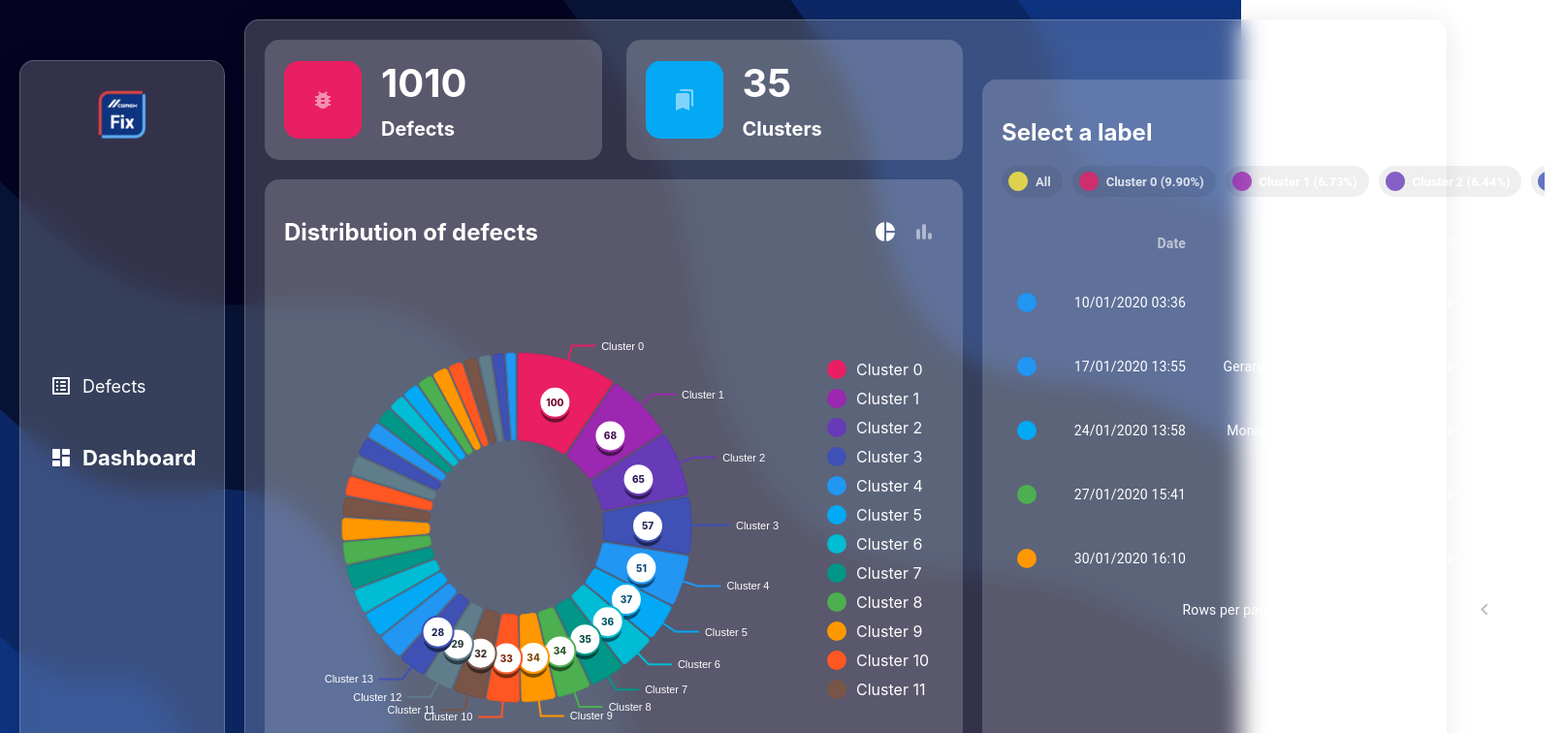
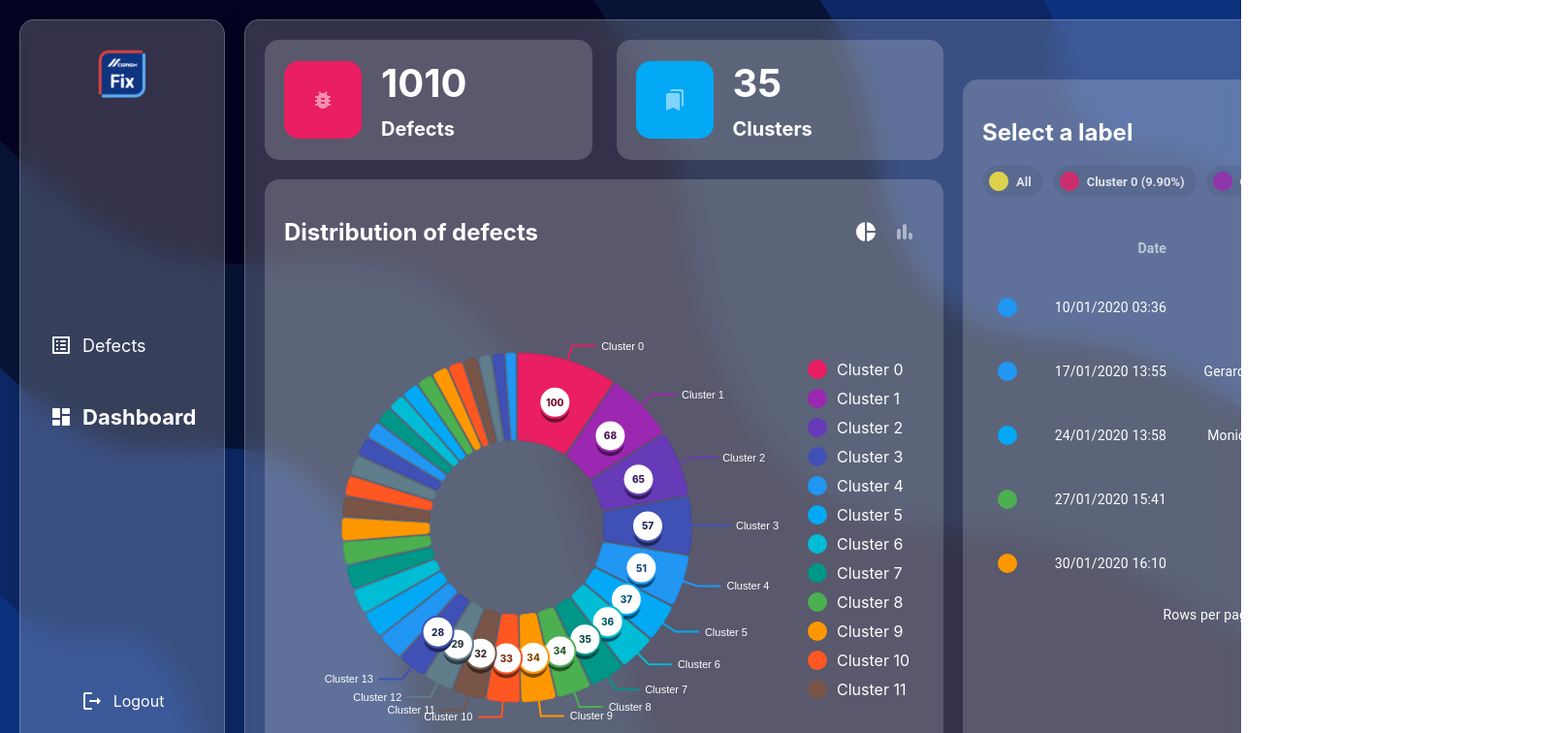
Before and after one commit to Abrahamcepedao/CemexWeb, a Next.js app in the folder front/: page /admin/results in a window 1280 px wide. Shown: the top 756 px of the page at 97% size, 1613 px wide, since content can reach past the window. Built offline with nearby package versions, Linux system fonts and the light colour scheme.

Commit message:
Added scrollbars

```diff
--- a/front/pages/admin/defects.tsx
+++ b/front/pages/admin/defects.tsx
@@ -1058,7 +1058,7 @@ const Defects: NextPage = (props) => {
                 <>
                     {/* list of defects */}
                     <div className={styles.defects__list__container}>
-                        <TableContainer sx={{ maxHeight: 'calc(100vh - 350px)', minHeight: 'cacl(100vh - 350px)'}}>
+                        <TableContainer sx={{ maxHeight: 'calc(100vh - 290px)', minHeight: 'cacl(100vh - 290px)'}}>
                           <Table aria-label="collapsible table" >
                             <TableHead>
                               <TableRow>
--- a/front/pages/admin/usuarios.tsx
+++ b/front/pages/admin/usuarios.tsx
@@ -581,7 +581,7 @@ const Usuarios: NextPage = (props) => {
             {usersList.length !== 0 ? (
               <>
                 <div className={styles.user__container}>
-                    <TableContainer sx={{ maxHeight: 'calc(100vh - 350px)', minHeight: 'cacl(100vh - 350px)' }}>
+                    <TableContainer sx={{ maxHeight: 'calc(100vh - 290px)', minHeight: 'cacl(100vh - 290px)' }}>
                       <Table aria-label="collapsible table" >
                         <TableHead>
                           <TableRow>
--- a/front/styles/admin/Dashboard.module.css
+++ b/front/styles/admin/Dashboard.module.css
@@ -8,7 +8,7 @@
     background-repeat: no-repeat;
     background-size: cover;
     background-position: center;
-    padding: 50px;
+    padding: 20px;
 }
 
 /* container */
@@ -21,7 +21,7 @@
     backdrop-filter: blur(11.7px);
     -webkit-backdrop-filter: blur(11.7px);
     border: 1px solid rgba(255, 255, 255, 0.21);
-    min-height: calc(100vh - 100px);
+    min-height: calc(100vh - 40px);
     color: white;
     flex: 1;
 }
--- a/front/styles/admin/Defects.module.css
+++ b/front/styles/admin/Defects.module.css
@@ -8,7 +8,7 @@
     background-repeat: no-repeat;
     background-size: cover;
     background-position: center;
-    padding: 50px;
+    padding: 20px;
 }
 
 .defects__container {
@@ -20,7 +20,7 @@
     backdrop-filter: blur(11.7px);
     -webkit-backdrop-filter: blur(11.7px);
     border: 1px solid rgba(255, 255, 255, 0.21);
-    min-height: calc(100vh - 100px);
+    min-height: calc(100vh - 40px);
     color: white;
     flex: 1;
     display: flex;
--- a/front/styles/admin/Results.module.css
+++ b/front/styles/admin/Results.module.css
@@ -1,5 +1,5 @@
 .main {
-    min-height: 100vh;
+    height: 100vh;
     display: flex;
     flex-direction: row;
     justify-content: between;
@@ -9,6 +9,8 @@
     background-size: cover;
     background-position: center;
     padding: 20px;
+    overflow: hidden;
+
 }
 
 /* container */
@@ -134,12 +136,12 @@
 .graph {
     width: 100%;
     height: 100%;
-    max-width: 600px;
     //background: rgba(255, 255, 255, 0.39);
     border-radius: 15px;
     padding: 20px;
+    max-width: 600px;
     overflow-x: scroll;
-    margin-right: 20px;
+    overflow-y: hidden;
 }
 
 /* graph legend */
@@ -147,7 +149,7 @@
     min-width: 120px;
     max-height: 355px;
     overflow-y: scroll;
-    overflow-x: scroll;
+    overflow-x: hidden;
 }
 .legend__container {
     display: flex;
@@ -180,8 +182,9 @@
     justify-content: space-between;
     align-items: center;
     margin-bottom: 20px;
+    padding-bottom: 5px;
+    overflow-y: hidden;
     overflow-x: scroll;
-
 }
 
 /* table */
--- a/front/styles/admin/Usuarios.module.css
+++ b/front/styles/admin/Usuarios.module.css
@@ -8,7 +8,7 @@
     background-repeat: no-repeat;
     background-size: cover;
     background-position: center;
-    padding: 50px;
+    padding: 20px;
 }
 
 /* container */
@@ -21,7 +21,7 @@
     backdrop-filter: blur(11.7px);
     -webkit-backdrop-filter: blur(11.7px);
     border: 1px solid rgba(255, 255, 255, 0.21);
-    min-height: calc(100vh - 100px);
+    min-height: calc(100vh - 40px);
     color: white;
     flex: 1;
     display: flex;
--- a/front/styles/globals.css
+++ b/front/styles/globals.css
@@ -16,11 +16,26 @@ a {
 }
 
 
-*{
-  -ms-overflow-style: none;
+/* width */
+::-webkit-scrollbar {
+  width: 10px;
 }
-::-webkit-scrollbar{
-    display: none !important;
+
+/* Track */
+::-webkit-scrollbar-track {
+  background:rgba(255, 255, 255, 0.19);
+  border-radius: 10px;
+}
+
+/* Handle */
+::-webkit-scrollbar-thumb {
+  background: rgba(255, 255, 255, 0.19);
+  border-radius: 10px;
+}
+
+/* Handle on hover */
+::-webkit-scrollbar-thumb:hover {
+  background: rgba(255, 255, 255, 0.59);
 }
 
 input:-webkit-autofill,
```
